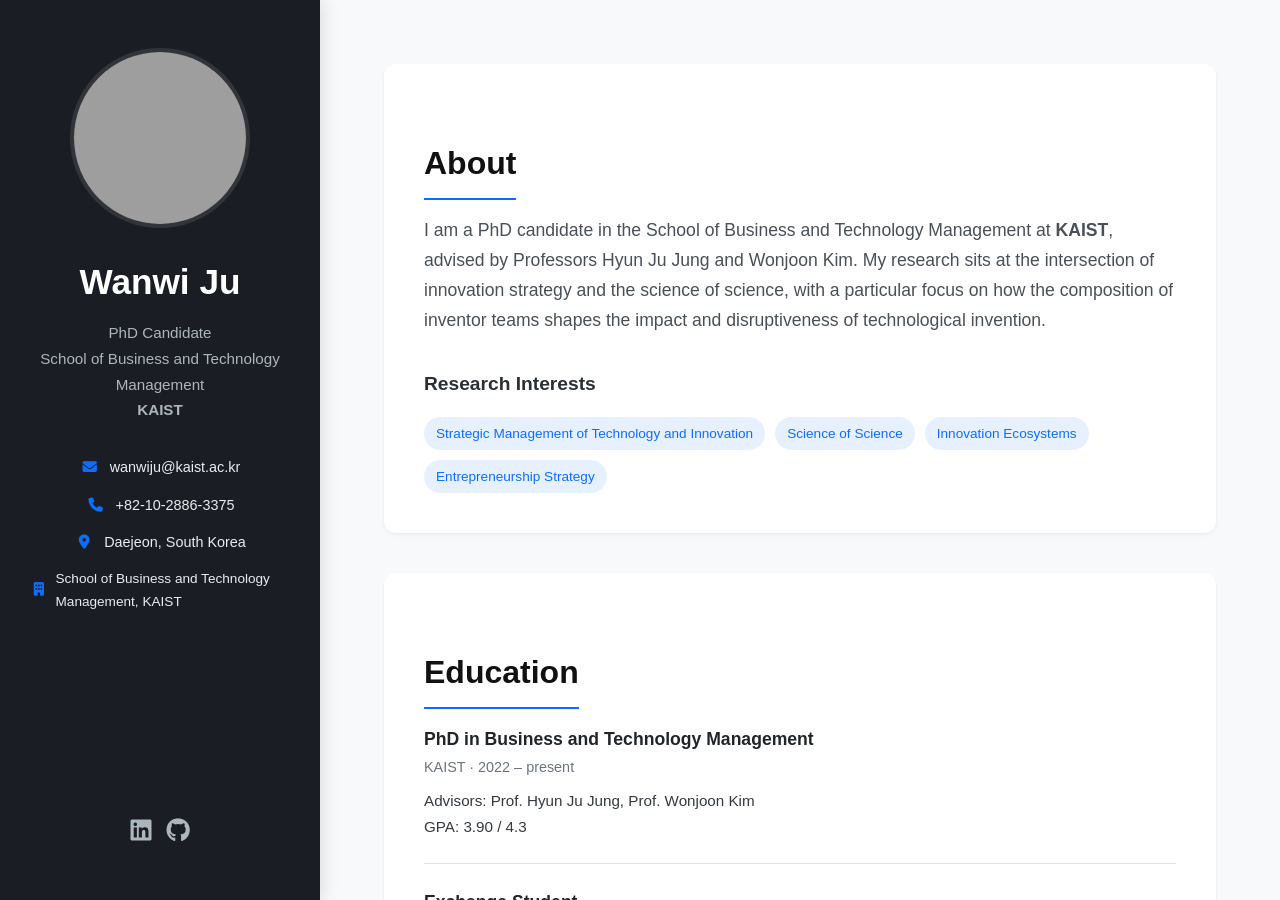
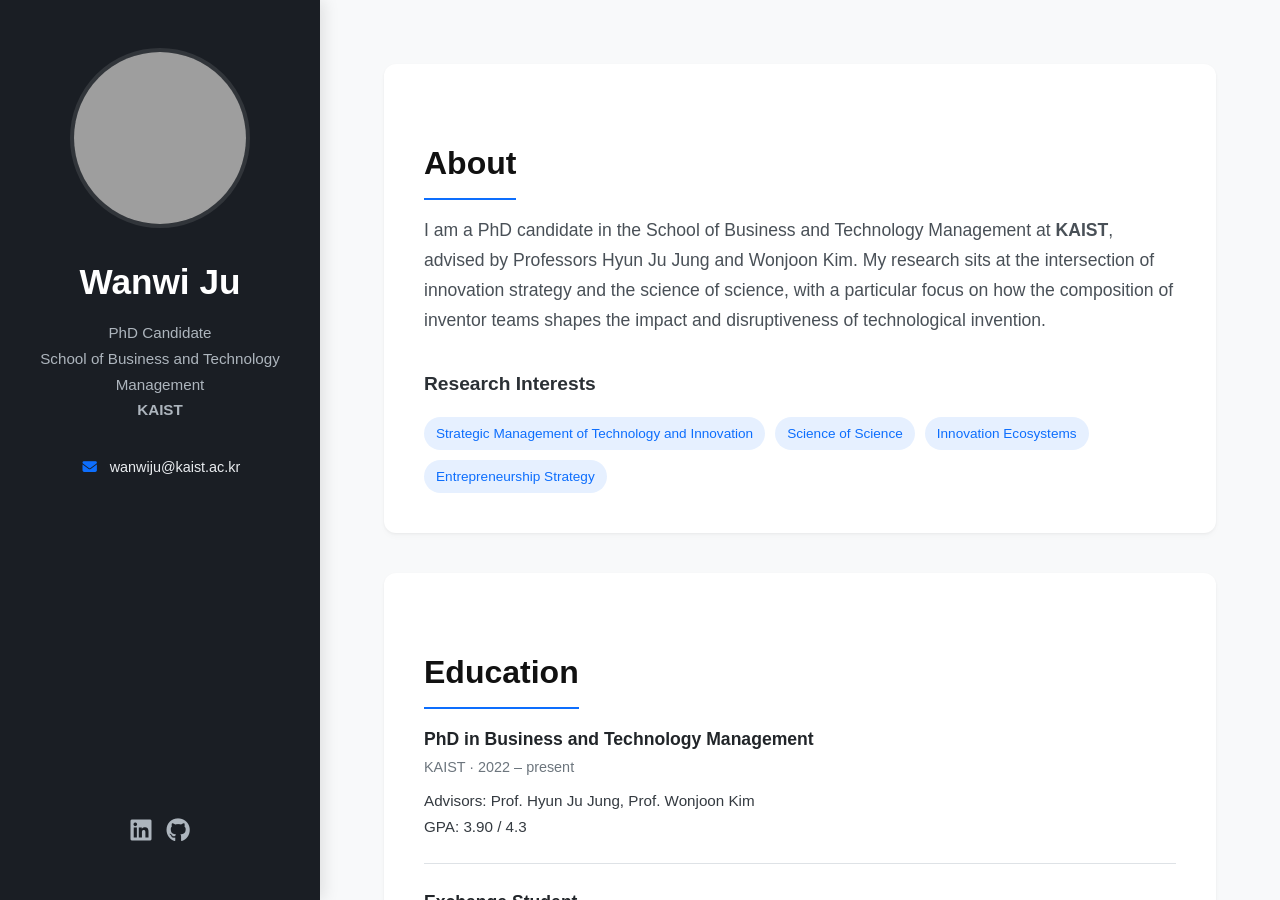
Before and after one commit to juwanwi/juwanwi.github.io, a Jekyll site: the page index.html, which Jekyll copies as it is, in a window 1280 px wide and 900 px high. Built offline with Jekyll 4.4.1, drawn with Linux system fonts in a browser that asks for light colours; some web fonts are replaced; grey boxes are pictures that could not be loaded.

Commit message:
Remove phone number and leave only email in contact info

```diff
--- a/index.html
+++ b/index.html
@@ -292,18 +292,6 @@
                 <i class="fas fa-envelope"></i>
                 <a href="mailto:wanwiju@kaist.ac.kr">wanwiju@kaist.ac.kr</a>
             </div>
-            <div class="contact-item">
-                <i class="fas fa-phone"></i>
-                <span>+82-10-2886-3375</span>
-            </div>
-            <div class="contact-item">
-                <i class="fas fa-map-marker-alt"></i>
-                <span>Daejeon, South Korea</span>
-            </div>
-            <div class="contact-item" style="font-size: 0.85rem; margin-top: 10px;">
-                <i class="fas fa-building"></i>
-                <span style="text-align: left;">School of Business and Technology Management, KAIST</span>
-            </div>
         </div>
 
         <div class="social-links">
```
